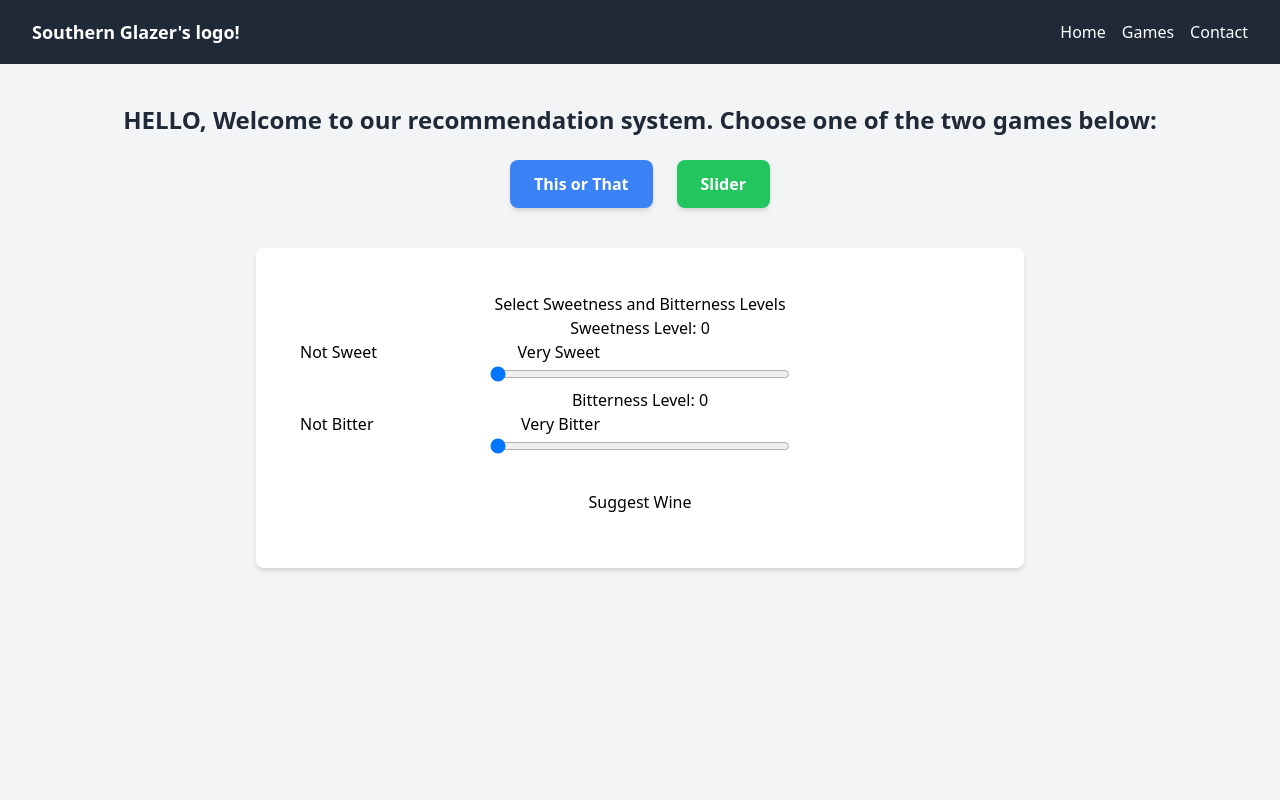
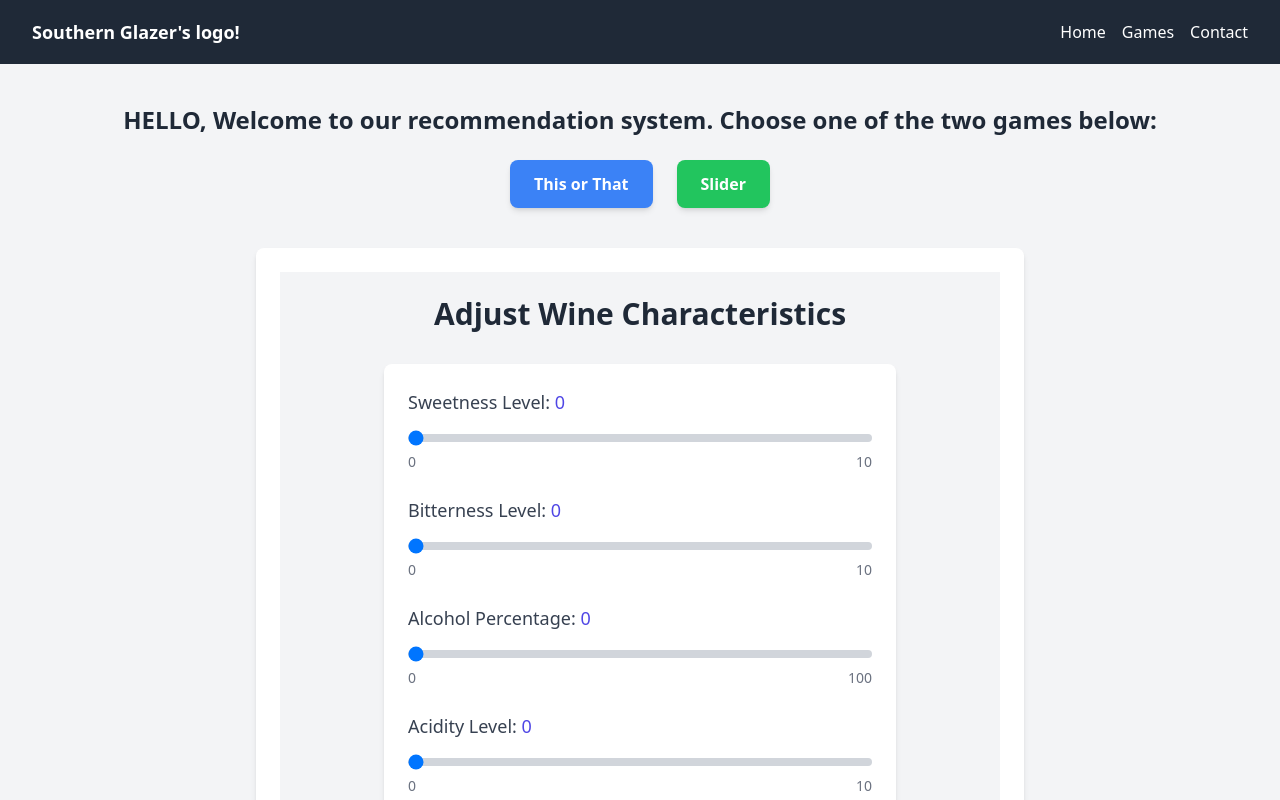
Before and after one commit to MarkPhamm/Southern-Glazers-Brand-Explorer, a Next.js app: page / in a window 1280 px wide. Both pictures are taken after a click on the button "Slider". Shown: the top 800 px of the page. Built offline with nearby package versions, Linux system fonts and the light colour scheme.

Commit message:
updated slider game

```diff
--- a/app/components/games/Slider.tsx
+++ b/app/components/games/Slider.tsx
@@ -3,81 +3,113 @@
 import { useState } from "react";
 
 const SweetnessBitternessSlider = () => {
-  const [sweetnessLevel, setSweetnessLevel] = useState(0); // Initial sweetness level
-  const [bitternessLevel, setBitternessLevel] = useState(0); // Initial bitterness level
+  const [inputs, setInputs] = useState({
+    sweetnessLevel: 0,
+    bitternessLevel: 0,
+    alPercentage: 0,
+    acidityLevel: 0,
+    tanninLevel: 0,
+    mouthFeel: "",
+    finish: "",
+  });
+
   const [suggestedWine, setSuggestedWine] = useState(""); // Suggested wine based on selections
 
-  // Fake data for wines based on sweetness and bitterness levels
-  const wines = [
-    { id: 1, name: "Riesling", sweetness: 8, bitterness: 1 },
-    { id: 2, name: "Chardonnay", sweetness: 5, bitterness: 3 },
-    { id: 3, name: "Cabernet Sauvignon", sweetness: 2, bitterness: 7 },
-    { id: 4, name: "Sauvignon Blanc", sweetness: 4, bitterness: 5 },
-    { id: 5, name: "Merlot", sweetness: 3, bitterness: 4 },
-    { id: 6, name: "Pinot Noir", sweetness: 3, bitterness: 2 },
-    { id: 7, name: "Zinfandel", sweetness: 6, bitterness: 4 },
+  // Function to handle changes dynamically
+  const handleChange = (key, value) => {
+    setInputs((prev) => ({ ...prev, [key]: value }));
+  };
+
+  // Function to suggest a wine based on selections
+  const suggestWine = () => {
+    setSuggestedWine(JSON.stringify(inputs, null, 2));
+    console.log(inputs);
+  };
+
+  // List of input elements to generate
+  const inputElements = [
+    { label: "Sweetness Level", key: "sweetnessLevel", type: "range", min: 0, max: 10 },
+    { label: "Bitterness Level", key: "bitternessLevel", type: "range", min: 0, max: 10 },
+    { label: "Alcohol Percentage", key: "alPercentage", type: "range", min: 0, max: 100 },
+    { label: "Acidity Level", key: "acidityLevel", type: "range", min: 0, max: 10 },
+    { label: "Tannin Level", key: "tanninLevel", type: "range", min: 0, max: 10 },
+    {
+      label: "Mouth Feel",
+      key: "mouthFeel",
+      type: "array",
+      options: ["Silky", "Rough", "Velvety"],
+    },
+    {
+      label: "Finish",
+      key: "finish",
+      type: "array",
+      options: ["Short", "Medium", "Long"],
+    },
   ];
 
-  // Function to suggest a wine based on sweetness and bitterness levels
-  const suggestWine = () => {
-    const foundWine = wines.find(
-      (wine) =>
-        wine.sweetness >= sweetnessLevel - 1 &&
-        wine.sweetness <= sweetnessLevel + 1 &&
-        wine.bitterness >= bitternessLevel - 1 &&
-        wine.bitterness <= bitternessLevel + 1
-    );
+  return (
+    <div className="flex flex-col items-center justify-center p-6 bg-gray-100 min-h-screen">
+      <h2 className="text-3xl font-bold mb-8 text-gray-800">Adjust Wine Characteristics</h2>
 
-    if (foundWine) {
-      setSuggestedWine(foundWine.name);
-    } else {
-      setSuggestedWine("No wine found for the selected levels.");
-    }
-  };
+      <div className="w-full max-w-lg bg-white shadow-md rounded-lg p-6">
+        {inputElements.map(({ label, key, type, min, max, options }) => (
+          <div key={key} className="mb-6">
+            <label className="block text-lg font-medium text-gray-700 mb-2">
+              {label}: <span className="text-indigo-600">{inputs[key]}</span>
+            </label>
+            {type === "range" ? (
+              <>
+                <input
+                  type={type}
+                  min={min}
+                  max={max}
+                  value={inputs[key]}
+                  onChange={(e) => handleChange(key, parseInt(e.target.value, 10))}
+                  className="w-full h-2 bg-gray-300 rounded-lg appearance-none cursor-pointer focus:outline-none focus:ring focus:ring-indigo-500"
+                />
+                <div className="flex justify-between text-sm text-gray-500 mt-1">
+                  <span>{min}</span>
+                  <span>{max}</span>
+                </div>
+              </>
+            ) : type === "array" ? (
+              <select
+                value={inputs[key]}
+                onChange={(e) => handleChange(key, e.target.value)}
+                className="w-full border border-gray-300 rounded-lg p-2 focus:outline-none focus:ring focus:ring-indigo-500"
+              >
+                <option value="">Select an option</option>
+                {options.map((option) => (
+                  <option key={option} value={option}>
+                    {option}
+                  </option>
+                ))}
+              </select>
+            ) : (
+              <input
+                type={type}
+                value={inputs[key]}
+                onChange={(e) => handleChange(key, e.target.value)}
+                className="w-full border border-gray-300 rounded-lg p-2 focus:outline-none focus:ring focus:ring-indigo-500"
+              />
+            )}
+          </div>
+        ))}
 
-  return (
-    <div style={{ textAlign: "center", padding: "20px" }}>
-      <h2>Select Sweetness and Bitterness Levels</h2>
-
-      <div>
-        <h3>Sweetness Level: {sweetnessLevel}</h3>
-        <div style={{ display: "flex", justifyContent: "space-between", width: "300px" }}>
-          <span>Not Sweet</span>
-          <span>Very Sweet</span>
-        </div>
-        <input
-          type="range"
-          min="0"
-          max="10"
-          value={sweetnessLevel}
-          onChange={(e) => setSweetnessLevel(parseInt(e.target.value, 10))} // Parse to integer
-          style={{ width: "300px" }}
-        />
+        <button
+          onClick={suggestWine}
+          className="w-full bg-indigo-600 text-white font-bold py-2 px-4 rounded-lg hover:bg-indigo-700 transition"
+        >
+          Suggest Wine
+        </button>
       </div>
 
-      <div>
-        <h3>Bitterness Level: {bitternessLevel}</h3>
-        <div style={{ display: "flex", justifyContent: "space-between", width: "300px" }}>
-          <span>Not Bitter</span>
-          <span>Very Bitter</span>
-        </div>
-        <input
-          type="range"
-          min="0"
-          max="10"
-          value={bitternessLevel}
-          onChange={(e) => setBitternessLevel(parseInt(e.target.value, 10))} // Parse to integer
-          style={{ width: "300px" }}
-        />
-      </div>
-
-      <button onClick={suggestWine} style={{ marginTop: "20px", padding: "10px 20px" }}>
-        Suggest Wine
-      </button>
-
       {suggestedWine && (
-        <div style={{ marginTop: "20px", fontSize: "20px", fontWeight: "bold" }}>
-          Suggested Wine: {suggestedWine}
+        <div className="mt-8 w-full max-w-lg bg-gray-50 shadow-md rounded-lg p-6">
+          <h3 className="text-lg font-bold text-gray-800 mb-4">Suggested Wine:</h3>
+          <pre className="whitespace-pre-wrap text-sm bg-gray-200 rounded-lg p-4 text-gray-800 overflow-auto">
+            {suggestedWine}
+          </pre>
         </div>
       )}
     </div>
```
